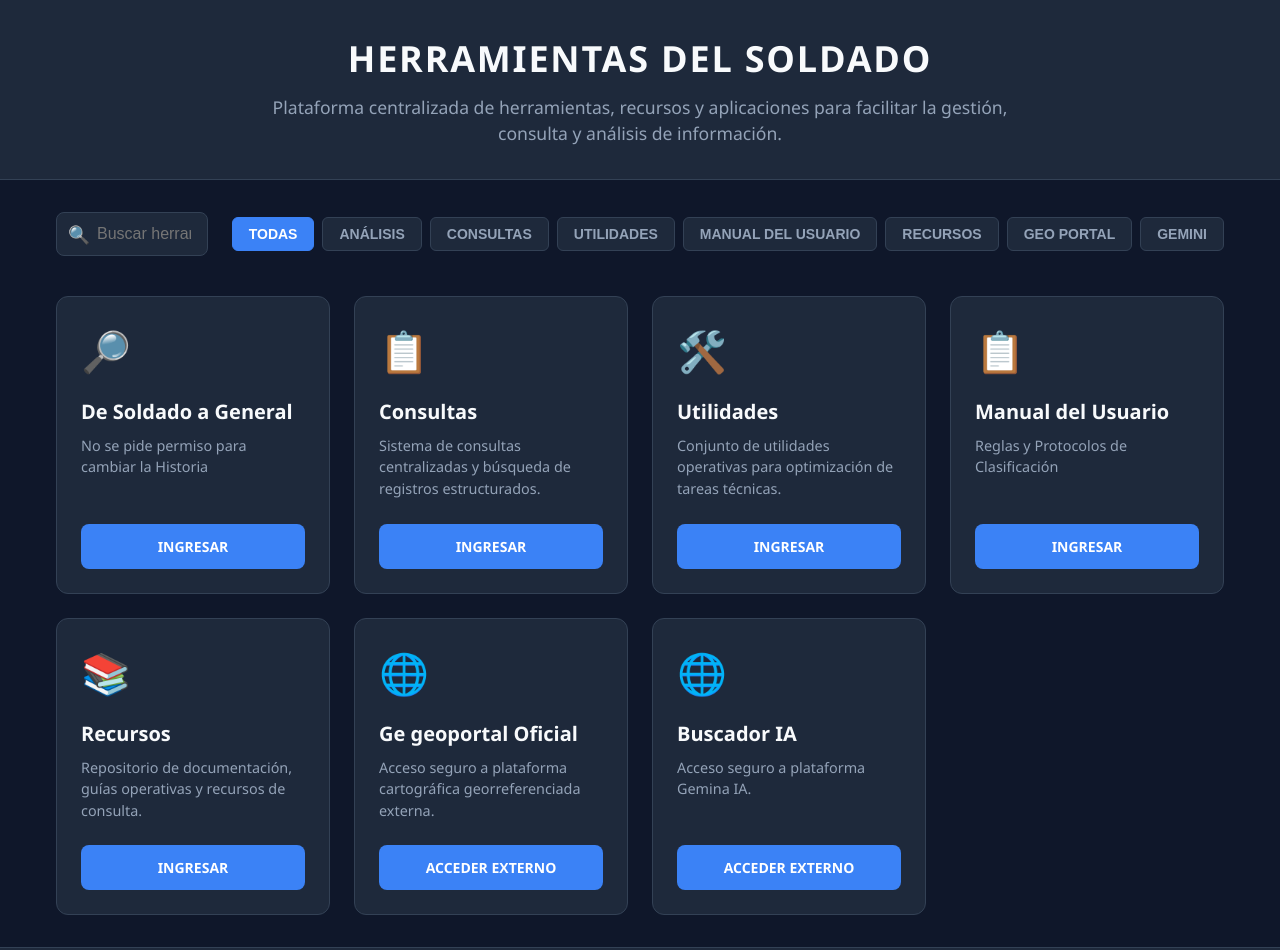
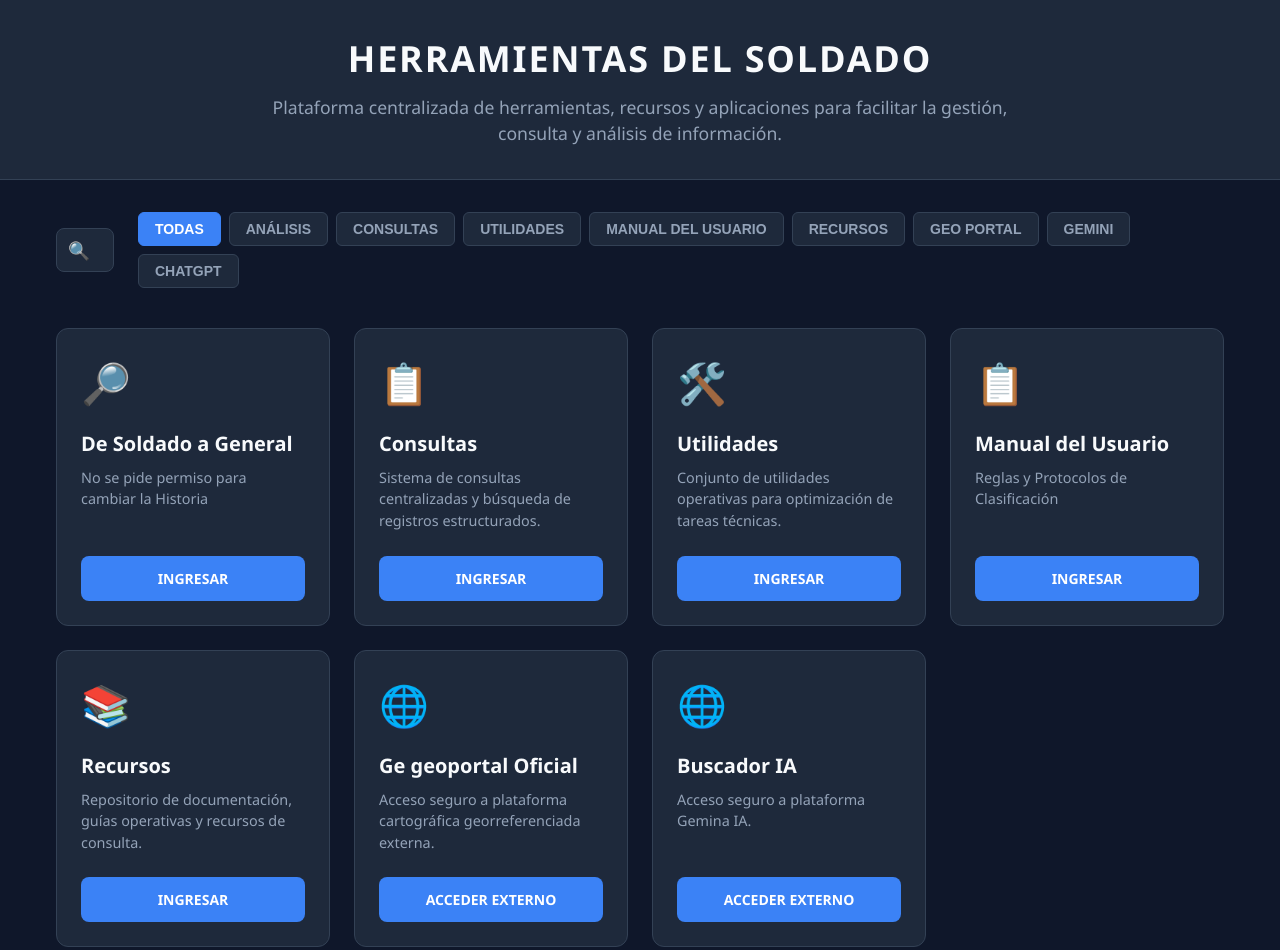
Before and after one commit to Jose-Quinteros/el-soldado, a plain HTML site: page index.html in a window 1280 px wide. Shown: the top 950 px of the page. Drawn offline with Linux system fonts and the light colour scheme.

Commit message:
Update index.html

```diff
--- a/index.html
+++ b/index.html
@@ -30,6 +30,7 @@
                 <button class="filter-btn" data-category="recursos">RECURSOS</button>
                 <button class="filter-btn" data-category="recurso-externo">GEO PORTAL</button>
                 <button class="filter-btn" data-category="gemini">GEMINI</button>
+                <button class="filter-btn" data-category="Chatgpt">CHATGPT</button>
             </div>
         </div>
 
```
